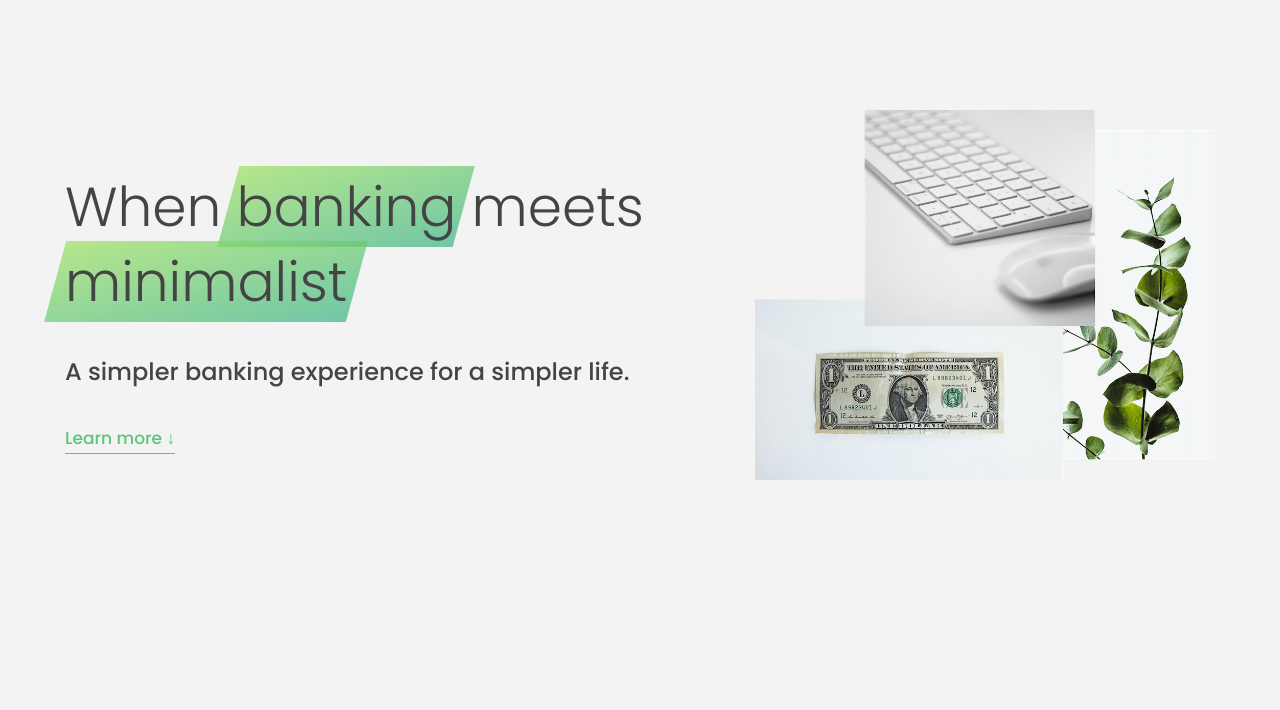
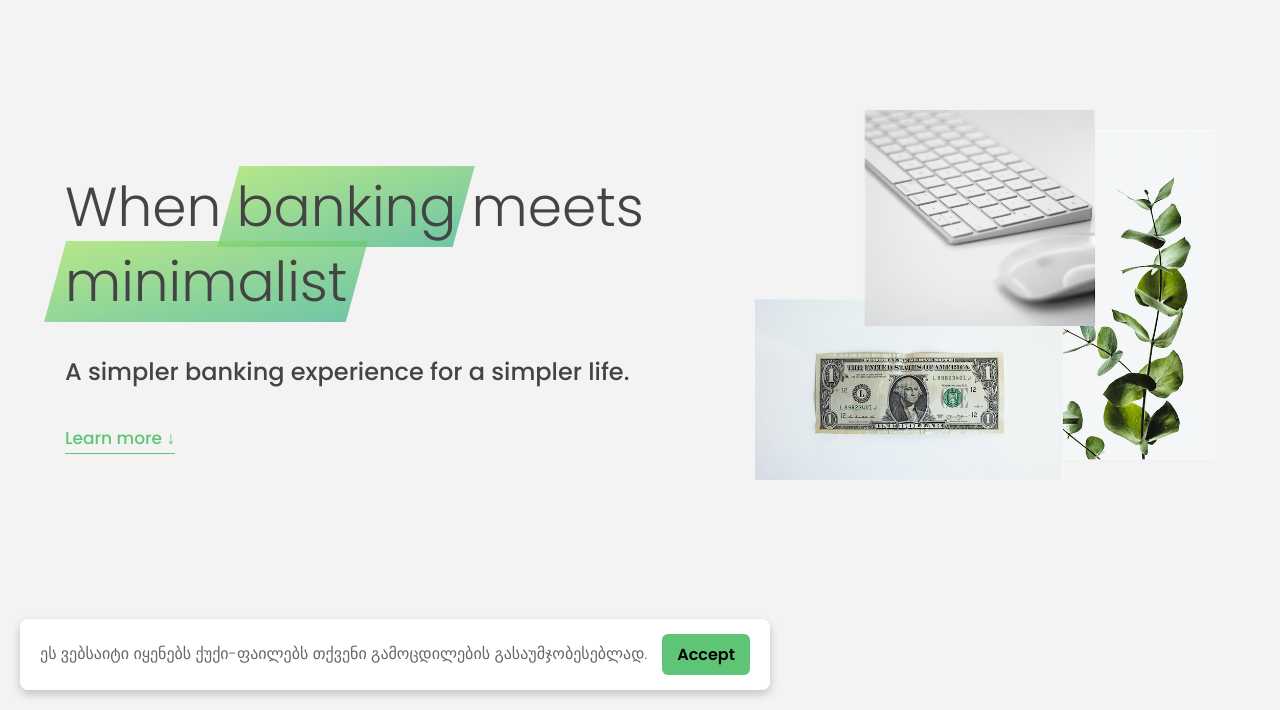
Before and after one commit to anitsiklauri/BANKIST, a plain HTML site: page index.html in a window 1280 px wide. Shown: the part 90-800 px from the top of the page. Drawn offline with Linux system fonts and the light colour scheme; no server answers.

Commit message:
Update web.css

```diff
--- a/web.css
+++ b/web.css
@@ -19,7 +19,6 @@ html {
   box-sizing: border-box;
 }
 
-   /* ცენტრში განლაგება */
 .section__header {
   text-align: center;
   margin-bottom: 1rem;
@@ -370,7 +369,7 @@ h4 {
 .operations__content {
   display: none;
 
-  /* JUST PRESENTATIONAL */
+
   font-size: 1.7rem;
   padding: 2.5rem 7rem 6.5rem 7rem;
 }
@@ -710,14 +709,41 @@ h4 {
   opacity: 0;
 }
 
+
+
 /* COOKIE MESSAGE */
+
 .cookie-message {
+  position: fixed;
+  bottom: 2rem;
+  left: 2rem;
+  background:white;
+  color: black;
+  padding: 1.5rem 2rem;
+  border-radius: 0.8rem;
+  font-size: 1.6rem;
   display: flex;
   align-items: center;
-  justify-content: space-evenly;
-  width: 100%;
-  background-color: white;
-  color: #bbb;
-  font-size: 1.5rem;
-  font-weight: 400;
+  gap: 1.5rem;
+  box-shadow: 0 4px 10px rgba(0, 0, 0, 0.2);
+  transition: opacity 0.3s ease-in-out;
 }
+
+.cookie-message p {
+  margin: 0;
+}
+
+.btn--close-cookie {
+  background: var(--color-primary);
+  border: none;
+  padding: 0.8rem 1.5rem;
+  border-radius: 0.6rem;
+  cursor: pointer;
+  font-weight: bold;
+  color: black;
+  transition: background 0.2s;
+}
+
+.btn--close-cookie:hover {
+  background: var(--color-secondary);
+}
```
